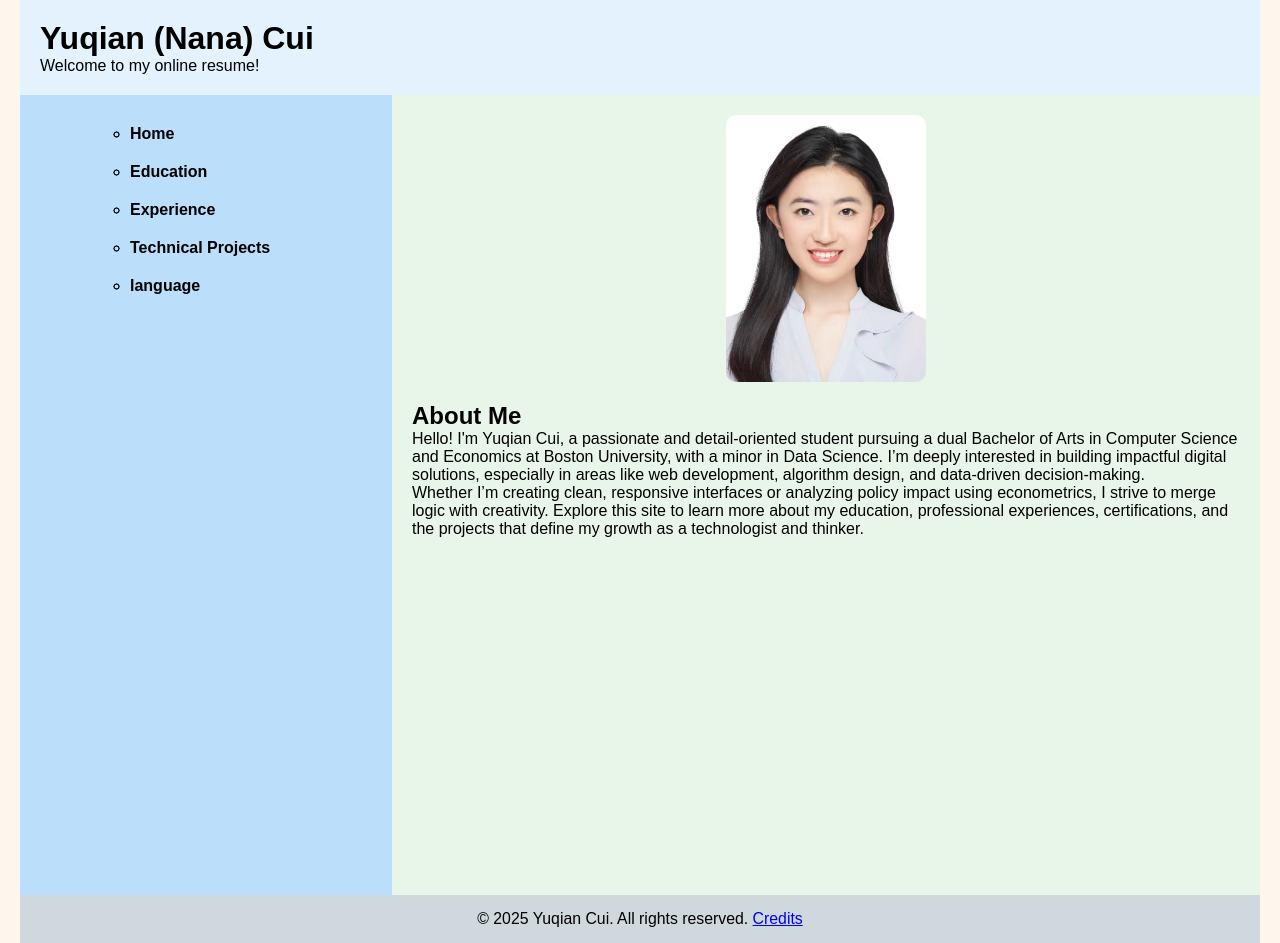
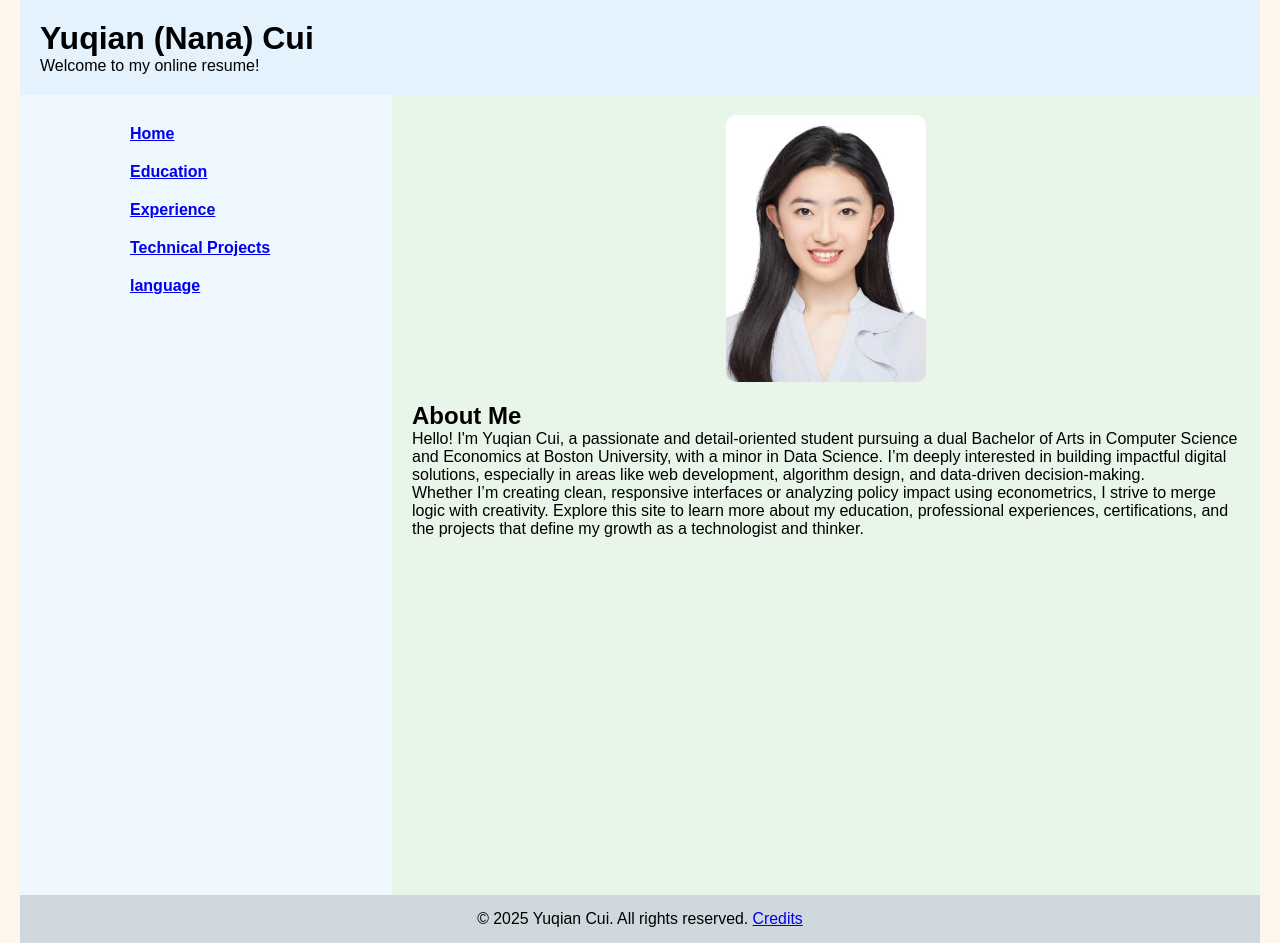
Before and after one commit to Nanacui61/CS392-mp-3, a React (Vite) app: page / in a window 1280 px wide. Built offline with nearby package versions, Linux system fonts and the light colour scheme; the HTML template or start-up script is replaced by a standard one.

Commit message:
Final update before deadline

```diff
--- a/src/components/Nav.tsx
+++ b/src/components/Nav.tsx
@@ -2,7 +2,7 @@ import {Link} from "react-router"
 import styled from "styled-components";
 
 export const StyledNav = styled.nav`
-  background-color: #bbdefb;
+  background-color: #f0f8ff;
   padding: 20px;
 
   @media (min-width: 751px) {
@@ -23,21 +23,20 @@ export const StyledUl = styled.ul`
   }
 
   @media (max-width: 750px) {
-  nav ul {
     flex-direction: row;
     justify-content: center;
-  }
+
 }
 `;
 
 export const StyledLi = styled.li`
   margin: 10px;
+  list-style-type: none;
 
-  a {
-    text-decoration: none;
-    color: #000;
-    font-weight: bold;
-  }
+
+
+  font-weight: bold;
+
 `;
 export default function Nav(){
 
```
